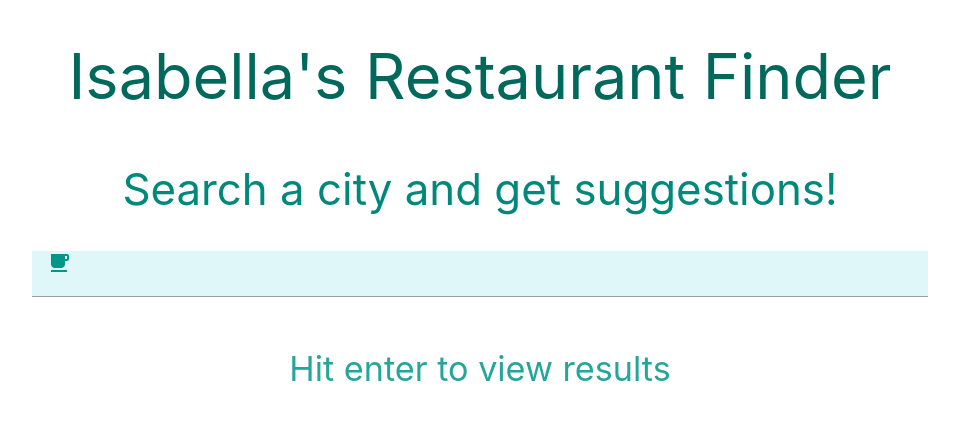
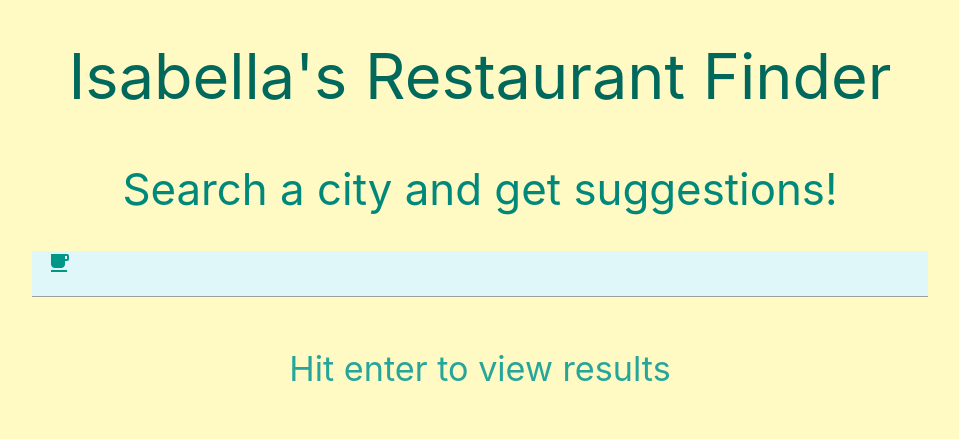
Before and after one commit to isabellareiff/RestaurantFinder, a plain HTML site: page index.html in a window 1280 px wide. Shown: the whole page, without its empty margins (160-1119 px from the left). Drawn offline with nearby package versions, Linux system fonts and the light colour scheme; a web font is replaced by a local one.

Commit message:
Update style.css

```diff
--- a/style.css
+++ b/style.css
@@ -1,5 +1,5 @@
 body {
-    background-color: white;
+    background-color: #fff9c4;
 }
 
 .input-field {
```
